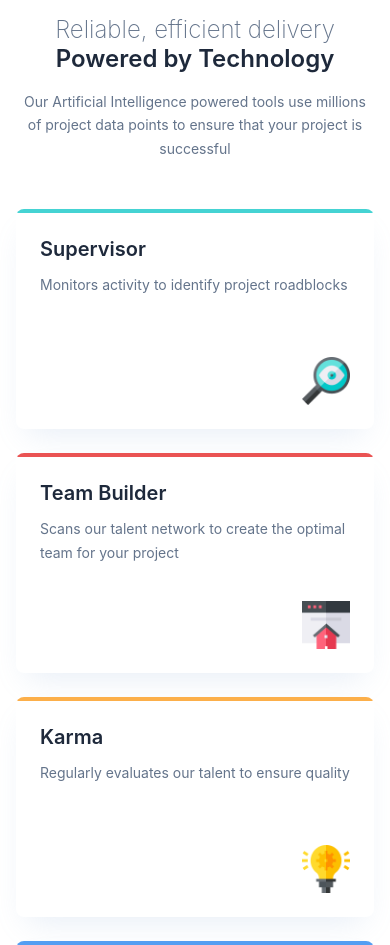
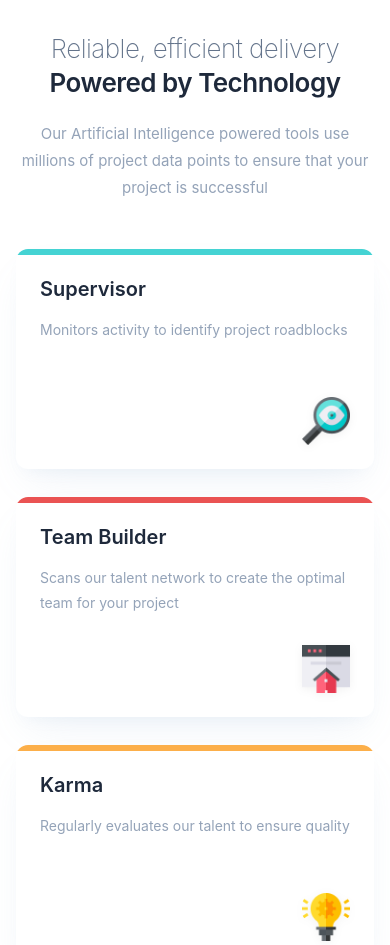
Before and after one commit to Zechmn/FourCardFeatureSection, a plain HTML site: page index.html in a window 390 px wide. Shown: the top 945 px of the page. Drawn offline with Linux system fonts and the light colour scheme.

Commit message:
CSS improvements

```diff
--- a/styles.css
+++ b/styles.css
@@ -1,3 +1,18 @@
+:root {
+  /* Color Variables */
+  --accent-cyan: hsl(180, 62%, 55%);
+  --accent-red: hsl(0, 78%, 62%);
+  --accent-orange: hsl(34, 97%, 64%);
+  --accent-blue: hsl(212, 86%, 64%);
+  --primary-blue: #2563EB;
+  --secondary-grey: #64748B;
+  --background-white: #FFFFFF;
+  --text-dark: #1E293B;
+  --text-light: #94A3B8;
+  --accent-light: #F8FAFC;
+  --border-grey: #E2E8F0;
+}
+
 /* Reset and base styles */
 * {
   margin: 0;
@@ -8,13 +23,13 @@
 body {
   font-family: 'Inter', -apple-system, BlinkMacSystemFont, 'Segoe UI', 'Roboto', 'Oxygen', 'Ubuntu', 'Cantarell', sans-serif;
   line-height: 1.6;
-  color: #1E293B;
-  background-color: #FFFFFF;
+  color: var(--text-dark);
+  background-color: var(--background-white);
   min-height: 100vh;
   display: flex;
   align-items: center;
   justify-content: center;
-  padding: 24px;
+  padding: 48px 24px;
 }
 
 /* Container */
@@ -26,34 +41,36 @@ body {
 /* Header Section */
 .header {
   text-align: center;
-  margin-bottom: 64px;
+  margin-bottom: 80px;
+  padding-top: 24px;
 }
 
 .header__title {
-  font-size: 2.25rem;
+  font-size: 2.5rem;
   font-weight: 200;
-  margin-bottom: 16px;
-  line-height: 1.2;
+  margin-bottom: 24px;
+  line-height: 1.3;
+  letter-spacing: -0.02em;
 }
 
 .header__title--light {
   display: block;
   font-weight: 200;
-  color: #64748B;
+  color: var(--secondary-grey);
 }
 
 .header__title--bold {
   display: block;
   font-weight: 600;
-  color: #1E293B;
+  color: var(--text-dark);
 }
 
 .header__description {
-  font-size: 1rem;
-  color: #64748B;
+  font-size: 1.0625rem;
+  color: var(--text-light);
   max-width: 540px;
   margin: 0 auto;
-  line-height: 1.7;
+  line-height: 1.8;
 }
 
 /* Cards Grid */
@@ -61,7 +78,7 @@ body {
   display: grid;
   grid-template-columns: repeat(3, 1fr);
   grid-template-rows: repeat(4, 1fr);
-  gap: 24px;
+  gap: 32px 36px;
   max-width: 1110px;
 }
 
@@ -88,13 +105,13 @@ body {
 
 /* Individual Card Styles */
 .card {
-  background: #FFFFFF;
-  border-radius: 8px;
+  background: var(--background-white);
+  border-radius: 12px;
   padding: 32px;
-  box-shadow: 0 15px 30px -11px rgba(131, 166, 210, 0.2);
+  box-shadow: 0 20px 40px -14px rgba(131, 166, 210, 0.15), 0 8px 16px -8px rgba(131, 166, 210, 0.1);
   position: relative;
   overflow: hidden;
-  transition: all 0.3s ease;
+  transition: all 0.3s cubic-bezier(0.4, 0, 0.2, 1);
   display: flex;
   flex-direction: column;
   justify-content: space-between;
@@ -107,30 +124,30 @@ body {
   top: 0;
   left: 0;
   right: 0;
-  height: 4px;
+  height: 6px;
 }
 
 /* Card top border colors */
 .card--supervisor::before {
-  background: hsl(180, 62%, 55%); /* Cyan */
+  background: var(--accent-cyan);
 }
 
 .card--team-builder::before {
-  background: hsl(0, 78%, 62%); /* Red */
+  background: var(--accent-red);
 }
 
 .card--karma::before {
-  background: hsl(34, 97%, 64%); /* Orange */
+  background: var(--accent-orange);
 }
 
 .card--calculator::before {
-  background: hsl(212, 86%, 64%); /* Blue */
+  background: var(--accent-blue);
 }
 
 /* Card hover effects */
 .card:hover {
-  transform: translateY(-5px);
-  box-shadow: 0 20px 40px -11px rgba(131, 166, 210, 0.3);
+  transform: translateY(-8px);
+  box-shadow: 0 25px 50px -12px rgba(131, 166, 210, 0.25), 0 12px 24px -8px rgba(131, 166, 210, 0.15);
 }
 
 .card__content {
@@ -140,35 +157,41 @@ body {
 .card__title {
   font-size: 1.25rem;
   font-weight: 600;
-  color: #1E293B;
-  margin-bottom: 8px;
+  color: var(--text-dark);
+  margin-bottom: 12px;
 }
 
 .card__description {
   font-size: 0.875rem;
-  color: #64748B;
-  line-height: 1.7;
+  color: var(--text-light);
+  line-height: 1.8;
 }
 
 .card__icon {
   display: flex;
   justify-content: flex-end;
   align-items: flex-end;
-  margin-top: 24px;
+  margin-top: 32px;
 }
 
 .card__icon img {
   width: 64px;
   height: 64px;
   object-fit: contain;
+  filter: drop-shadow(0 2px 4px rgba(0, 0, 0, 0.05));
 }
 
 /* Tablet and Mobile Responsive Design */
 @media (max-width: 1024px) {
+  .header {
+    margin-bottom: 64px;
+    padding-top: 16px;
+  }
+
   .cards {
     grid-template-columns: repeat(2, 1fr);
     grid-template-rows: repeat(2, 1fr);
-    gap: 20px;
+    gap: 28px;
   }
 
   .card--supervisor {
@@ -192,31 +215,33 @@ body {
   }
 
   .header__title {
-    font-size: 2rem;
+    font-size: 2.25rem;
   }
 }
 
 @media (max-width: 768px) {
   body {
-    padding: 20px;
+    padding: 32px 20px;
   }
 
   .header {
-    margin-bottom: 48px;
+    margin-bottom: 56px;
+    padding-top: 8px;
   }
 
   .header__title {
-    font-size: 1.75rem;
+    font-size: 1.875rem;
+    margin-bottom: 20px;
   }
 
   .header__description {
-    font-size: 0.9375rem;
+    font-size: 1rem;
   }
 
   .cards {
     grid-template-columns: 1fr;
     grid-template-rows: repeat(4, 1fr);
-    gap: 24px;
+    gap: 28px;
   }
 
   .card--supervisor,
@@ -232,6 +257,10 @@ body {
     min-height: 220px;
   }
 
+  .card__icon {
+    margin-top: 28px;
+  }
+
   .card__icon img {
     width: 56px;
     height: 56px;
@@ -240,19 +269,27 @@ body {
 
 @media (max-width: 480px) {
   body {
-    padding: 16px;
+    padding: 24px 16px;
+  }
+
+  .header {
+    margin-bottom: 48px;
   }
 
   .header__title {
-    font-size: 1.5rem;
+    font-size: 1.625rem;
   }
 
   .header__description {
-    font-size: 0.875rem;
+    font-size: 0.9375rem;
   }
 
   .card {
     padding: 24px;
+  }
+
+  .card__icon {
+    margin-top: 24px;
   }
 
   .card__icon img {
```
